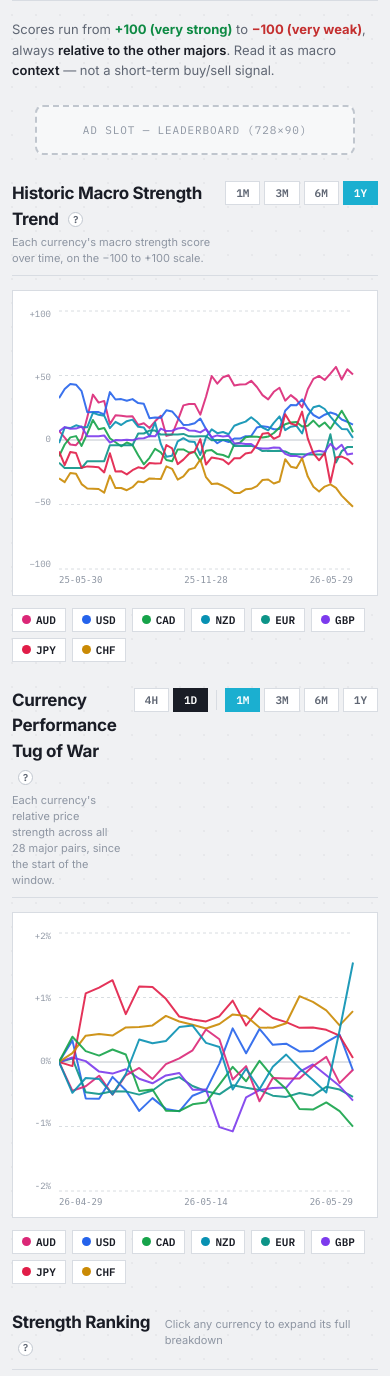
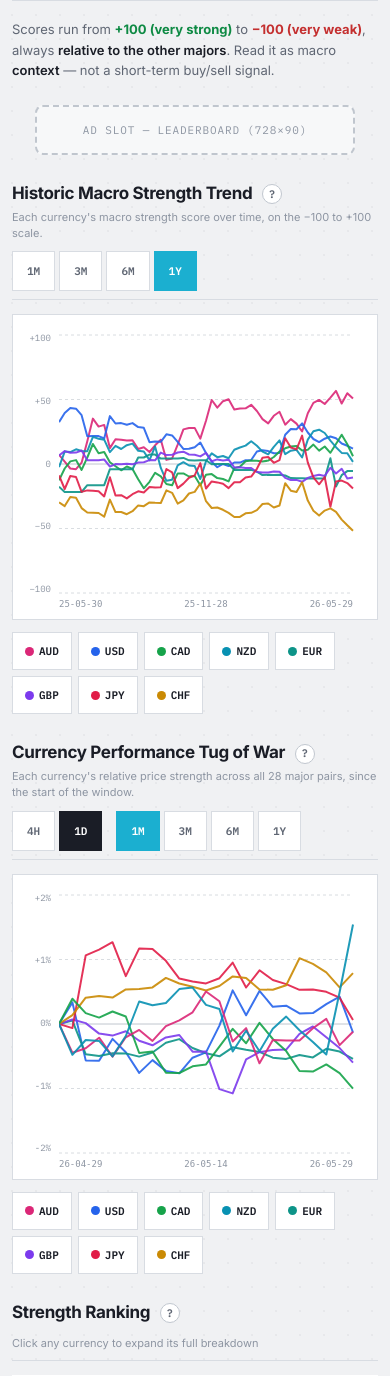
Before and after one commit to yiunamlb-cpu/piptheory, a FastAPI app: page / in a window 390 px wide; the page is wider, and only the part inside the window is pictured. Shown: the part 1221-2597 px from the top of that part. Run offline with FastAPI, Linux system fonts and the light colour scheme; some libraries are stand-ins or nearby versions.

Commit message:
Mobile/tablet UX pass: stack headers, pin heatmap labels, bigger taps
- Section headers stack on phones (title above, controls/subtitle full-
  width below) and wrap gracefully on tablets instead of cramming.
- Pair Strength Matrix: row-label column is now sticky so swiping the
  matrix keeps the labels visible (was losing them on horizontal scroll).
- Finger-sized tap targets for range buttons, legend chips, "?" badges,
  and back/full links.
- Pair page: the two currency cards stack on mobile (were side-by-side);
  tighter compare table padding.

Co-Authored-By: Claude Opus 4.7 <noreply@anthropic.com>

```diff
--- a/app/static/strength.css
+++ b/app/static/strength.css
@@ -40,7 +40,7 @@ body.cs-page .tv-topbar{padding:0 max(24px, calc((100% - 1440px) / 2 + 24px))}
 
 /* block heads */
 .cs-block,.cs-meter{margin:26px 0}
-.cs-block-head{display:flex;align-items:baseline;justify-content:space-between;gap:12px;margin-bottom:14px;border-bottom:1px solid var(--border-2);padding-bottom:8px}
+.cs-block-head{display:flex;align-items:baseline;justify-content:space-between;gap:12px;flex-wrap:wrap;margin-bottom:14px;border-bottom:1px solid var(--border-2);padding-bottom:8px}
 .cs-block-head h2{font-family:var(--display);font-size:17px;font-weight:700;letter-spacing:-.02em}
 .cs-sub{font-size:11px;color:var(--text-faint)}
 /* Info tooltips on section titles ("?" badge → hover/tap explanation) */
@@ -236,6 +236,22 @@ body.cs-page .tv-topbar{padding:0 max(24px, calc((100% - 1440px) / 2 + 24px))}
   .cs-name{display:none}
   .cs-row-inner{padding:4px 12px 16px}
   .cs-detail-grid{grid-template-columns:1fr;gap:18px}
+  /* Stack section headers: title on top, controls/subtitle full-width below */
+  .cs-block-head,.cs-block-head-2{flex-direction:column;align-items:stretch;gap:10px}
+  .cs-ctrls{width:100%;gap:14px}
+  .cs-ctrl-div{display:none}
+  /* Finger-sized tap targets */
+  .cs-range button{padding:9px 14px;min-height:40px}
+  .cs-leg{padding:8px 12px;min-height:38px}
+  .cs-info{width:20px;height:20px;font-size:11px}
+  .cs-fulllink,.cs-post-back,.cs-breadcrumb{display:inline-block;padding:8px 0;min-height:40px}
+  /* Heatmap: pin the row-label column so swiping the matrix keeps labels visible */
+  .cs-hm{font-size:10px;min-width:540px}
+  .cs-hm th,.cs-hm td{padding:7px 3px}
+  .cs-hm th:first-child{position:sticky;left:0;background:var(--bg-1);z-index:2;box-shadow:2px 0 5px rgba(0,0,0,.07)}
+  /* Pair page: stack the two currency cards + tighten the compare table */
+  .cs-pair-cards{grid-template-columns:1fr}
+  .cs-cmp th,.cs-cmp td{padding:7px 6px}
 }
 @media(max-width:420px){
   .cs-pillars-intro{grid-template-columns:1fr}
```
